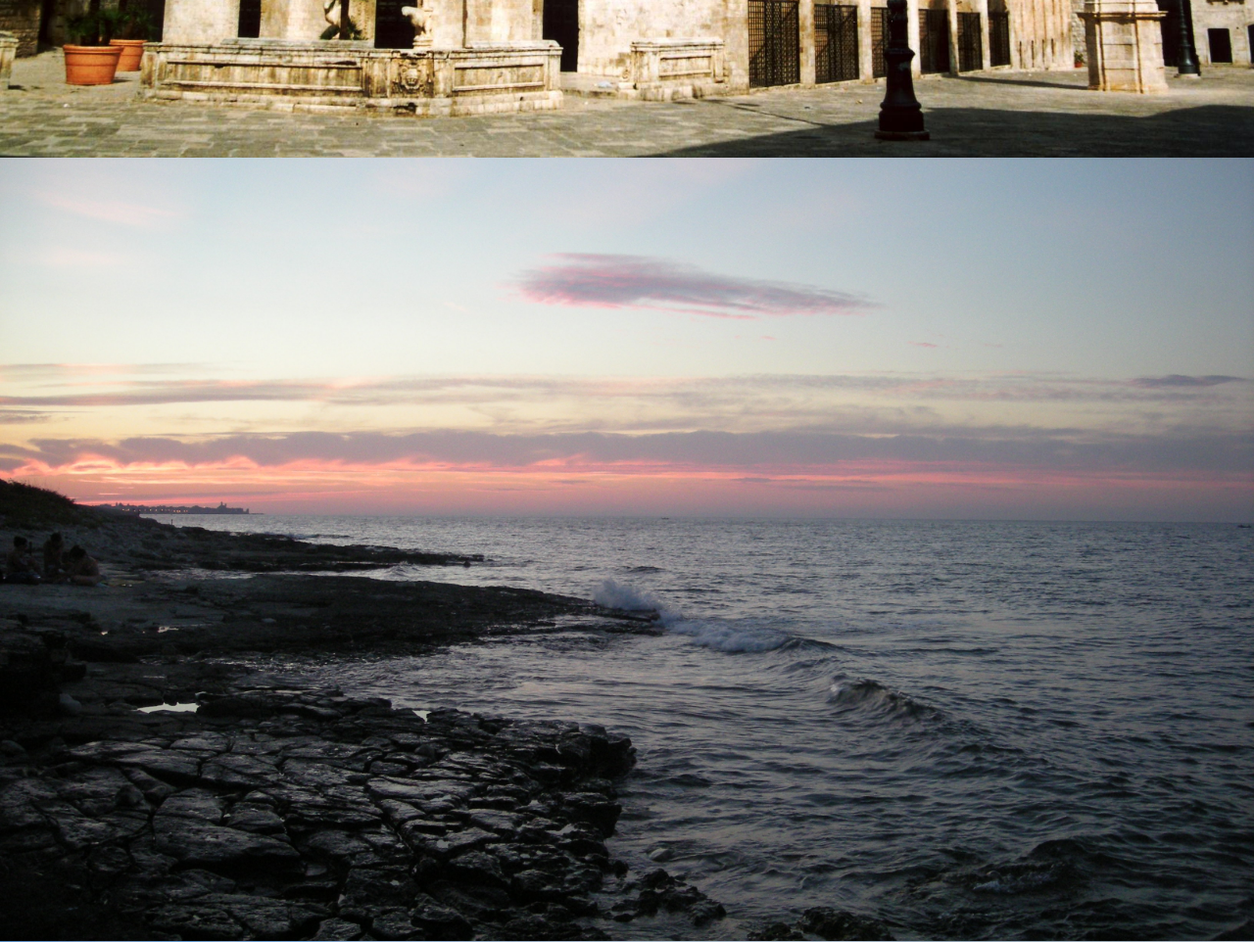
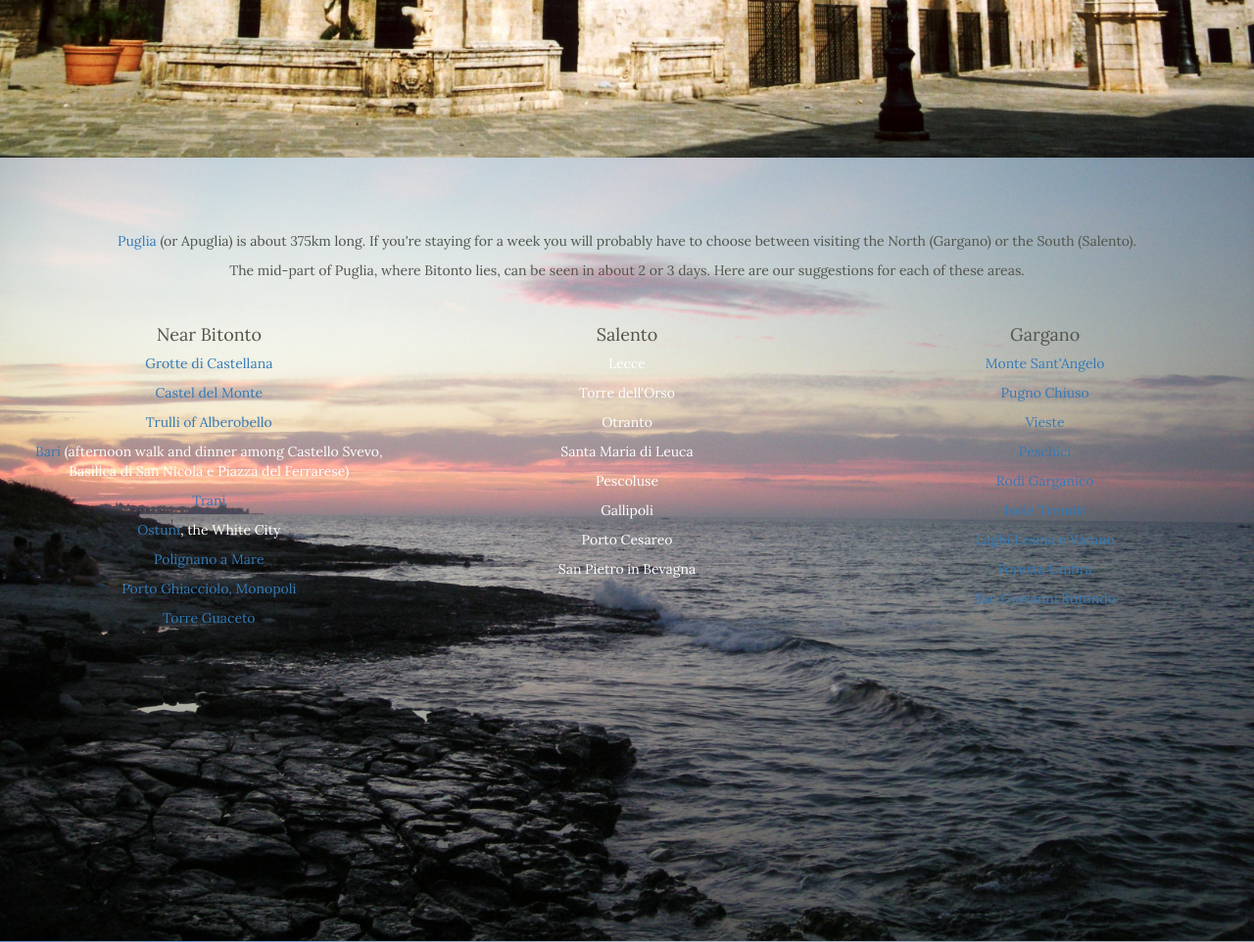
Before and after one commit to j1fig/wedding, a Django app: page / in a window 1280 px wide. Shown: the part 2239-3201 px from the top of the page at 98% size. Run offline with Django 3.2, Linux system fonts and the light colour scheme; data that the repository does not hold is empty; parts of the project's set-up code (start-up, migrations or seed data) failed here and were passed over; some libraries are stand-ins or nearby versions.

Commit message:
added where to stay content

```diff
--- a/home/static/home/css/home.css
+++ b/home/static/home/css/home.css
@@ -138,7 +138,7 @@ section .row {
 
 #where_to_stay a {
     text-decoration: none;
-    color: #1b809e;
+    color: #5e9ccd;
 }
 #where_to_stay a:active,
 #where_to_stay a:hover,
@@ -146,11 +146,24 @@ section .row {
     color: #4f9fcf;
 }
 
+#visit .row {
+    padding-top: 6%;
+}
+
 .visit-photo {
     background:  url("/static/home/img/visit.jpg") center center no-repeat;
     background-size: cover;
     color: white;
     height: 100%;
+}
+
+.visit-header {
+    padding-bottom: 2%;
+}
+
+#visit .visit-header,
+#visit h4 {
+    color: #51544b;
 }
 
 .gifts-photo {
--- a/home/templates/home/home.html
+++ b/home/templates/home/home.html
@@ -42,7 +42,7 @@
         </div>
         <div class="col-xs-12 accomodations-container">
           {% for a in accomodations %}
-            <p><strong><a href="{{ a.url }}"> {{ a.name }}</a></strong></p>
+            <p><strong><a target="_blank" href="{{ a.url }}"> {{ a.name }}</a></strong></p>
           {% endfor %}
         </div>
       </div>
@@ -52,6 +52,46 @@
   <section id="visit" class="even-section">
     <div class="container-fluid visit-photo">
       <div class="row">
+        <div class="col-xs-12 visit-header">
+          <p><a href="http://www.lonelyplanet.com/italy/puglia">Puglia</a> (or Apuglia) is about 375km long.
+          If you're staying for a week you will probably have to choose between visiting the North (Gargano) or the South (Salento).</p>
+          <p>The mid-part of Puglia, where Bitonto lies, can be seen in about 2 or 3 days. Here are our suggestions for each of these areas.</p>
+        </div>
+        <div class="col-xs-4">
+          <h4> Near Bitonto </h4>
+          <p><a target="_blank" href="http://www.grottedicastellana.it/en/">Grotte di Castellana</a></p>
+          <p><a target="_blank" href="http://whc.unesco.org/en/list/398">Castel del Monte</a></p>
+          <p><a target="_blank" href="http://whc.unesco.org/en/list/787">Trulli of Alberobello</a></p>
+          <p><a target="_blank" href="https://www.google.com/search?q=bari+basilica+di+san+nicola&client=safari&rls=en&tbm=isch&tbo=u&source=univ&sa=X&ved=0ahUKEwiFjI_q6aHJAhVDQBoKHX-dDBUQsAQIRg&biw=1440&bih=838#tbm=isch&q=bari+basilica+di+san+nicola+castello+svevo+e+piazza+ferrarese">Bari</a> (afternoon walk and dinner among Castello Svevo, Basilica di San Nicola e Piazza del Ferrarese)</p>
+          <p><a target="_blank" href="http://www.cattedraletrani.it/IT/">Trani</a></p>
+          <p><a target="_blank" href="http://www.ostunithewhitecity.com/ostuni-puglia-local-info/what-to-see-and-monuments-in-ostuni.php">Ostuni</a>, the White City</p>
+          <p><a target="_blank" href="https://www.youtube.com/watch?v=RxnuPf7Q6wk">Polignano a Mare</a></p>
+          <p><a target="_blank" href="https://www.google.com/search?q=porto+ghiacciolo&client=safari&rls=en&source=lnms&tbm=isch&sa=X&ved=0ahUKEwjKtd-FiKLJAhVBiRoKHSATC0AQ_AUIBygB&biw=1440&bih=838">Porto Ghiacciolo, Monopoli</a></p>
+          <p><a target="_blank" href="https://www.google.com/search?q=torre+guaceto&client=safari&rls=en&tbm=isch&tbo=u&source=univ&sa=X&ved=0ahUKEwiXyqfNiKLJAhXJtRoKHYqaCc0QsAQIHQ&biw=1440&bih=838">Torre Guaceto</a></p>
+        </div>
+        <div class="col-xs-4">
+          <h4> Salento </h4>
+          <p>Lecce</p>
+          <p>Torre dell'Orso</p>
+          <p>Otranto</p>
+          <p>Santa Maria di Leuca</p>
+          <p>Pescoluse</p>
+          <p>Gallipoli</p>
+          <p>Porto Cesareo</p>
+          <p>San Pietro in Bevagna</p>
+        </div>
+        <div class="col-xs-4">
+          <h4> Gargano </h4>
+          <p><a target="_blank" href="https://www.google.com/search?q=monte+sant%27angelo&client=ubuntu&espv=2&biw=1362&bih=650&source=lnms&tbm=isch&sa=X&ved=0ahUKEwj7yMOTkKLJAhWGaRQKHc9hBCEQ_AUIBigB">Monte Sant'Angelo</a></p>
+          <p><a target="_blank" href="http://www.pugnochiuso.com/en/pugnochiuso-pearl-mediterranean">Pugno Chiuso</a></p>
+          <p><a target="_blank" href="http://www.lonelyplanet.com/italy/puglia/vieste">Vieste</a></p>
+          <p><a target="_blank" href="http://www.tripadvisor.com/Attraction_Review-g194848-d4476393-Reviews-Peschici_centro_storico-Peschici_Province_of_Foggia_Puglia.html#photos">Peschici</a></p>
+          <p><a target="_blank" href="https://www.google.com/search?q=rodi+garganico&client=ubuntu&espv=2&biw=1362&bih=650&source=lnms&tbm=isch&sa=X&ved=0ahUKEwiQ6pOQkqLJAhXLshQKHaGeDJYQ_AUIBigB">Rodi Garganico</a></p>
+          <p><a target="_blank" href="http://www.tripadvisor.com/Attraction_Review-g1064670-d2294313-Reviews-Isola_San_Domino-Tremiti_Islands_Province_of_Foggia_Puglia.html">Isole Tremiti</a></p>
+          <p><a target="_blank" href="http://www.italia.it/it/idee-di-viaggio/laghi/il-lago-di-lesina.html#prettyPhoto">Laghi Lesina e Varano</a></p>
+          <p><a target="_blank" href="http://forestaumbra.com/">Foresta Umbra</a></p>
+          <p><a target="_blank" href="http://www.sacred-destinations.com/italy/san-giovanni-rotondo-padre-pio-shrine">San Giovanni Rotondo</a></p>
+        </div>
       </div>
     </div>
   </section>
```
